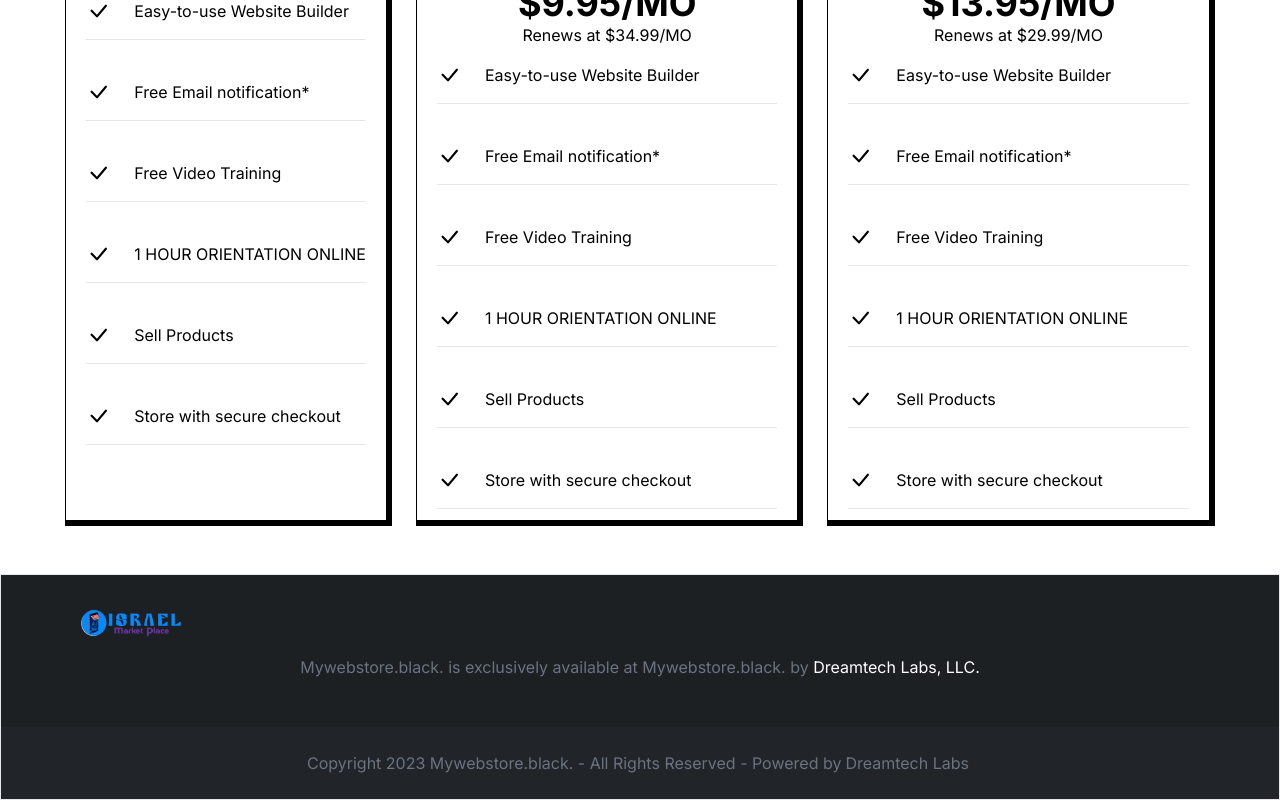
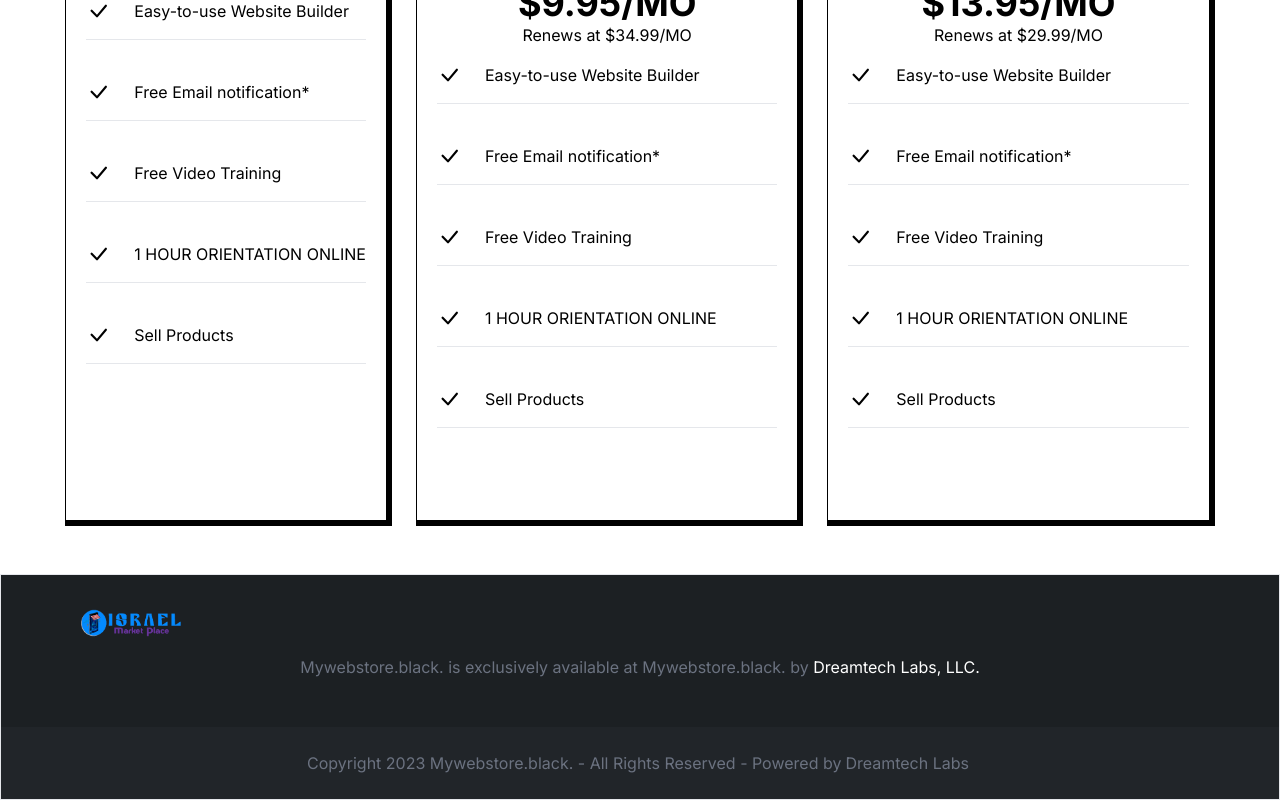
Before and after one commit to Richey24/subdomain-market-place, a Next.js app: page /pricing in a window 1280 px wide. Shown: the part 842-1642 px from the top of the page. Built offline with nearby package versions, Linux system fonts and the light colour scheme.

Commit message:
fix: pricing card

```diff
--- a/src/app/(page)/pricing/affiliate/page.tsx
+++ b/src/app/(page)/pricing/affiliate/page.tsx
@@ -27,7 +27,7 @@ export default function Affiliate() {
     {
       title: "Online Store",
       description: "Sell products and accept online payments",
-      usage: [...useage1Month, "Sell Products", "Store with secure checkout"],
+      usage: [...useage1Month, "Sell Products"],
       tag: "Monthly",
       price: "$9.95/MO",
       priceTagline: "Renews at $34.99/MO",
@@ -37,7 +37,7 @@ export default function Affiliate() {
     {
       title: "Online Store",
       description: "Sell products and accept online payments",
-      usage: [...useage1Month, "Sell Products", "Store with secure checkout"],
+      usage: [...useage1Month, "Sell Products"],
       tag: "Yearly",
       price: "$13.95/MO",
       priceTagline: "Renews at $29.99/MO",
@@ -99,13 +99,13 @@ export default function Affiliate() {
         {pricingType === "store" &&
           storePricing.map((pricing) => {
             return (
-              <PricingCard key={pricing.title} {...pricing} isMain={true} />
+              <PricingCard key={pricing.title} {...pricing} isMain={false} />
             );
           })}
         {pricingType === "service" &&
           servicePricing.map((pricing) => {
             return (
-              <PricingCard key={pricing.title} {...pricing} isMain={true} />
+              <PricingCard key={pricing.title} {...pricing} isMain={false} />
             );
           })}
       </div>
--- a/src/app/(page)/pricing/page.tsx
+++ b/src/app/(page)/pricing/page.tsx
@@ -25,7 +25,7 @@ export default function Pricing() {
     {
       title: "Free Trial",
       description: "Configure Your Online Store",
-      usage: [...useage1Month, "Sell Products", "Store with secure checkout"],
+      usage: [...useage1Month, "Sell Products"],
       price: "",
       offer: "Free",
       priceTagline: "",
@@ -37,7 +37,7 @@ export default function Pricing() {
     {
       title: "Online Store",
       description: "Sell products and accept online payments",
-      usage: [...useage1Month, "Sell Products", "Store with secure checkout"],
+      usage: [...useage1Month, "Sell Products"],
       tag: "Monthly",
       price: "$9.95/MO",
       priceTagline: "Renews at $34.99/MO",
@@ -47,7 +47,7 @@ export default function Pricing() {
     {
       title: "Online Store",
       description: "Sell products and accept online payments",
-      usage: [...useage1Month, "Sell Products", "Store with secure checkout"],
+      usage: [...useage1Month, "Sell Products"],
       tag: "Yearly",
       price: "$13.95/MO",
       priceTagline: "Renews at $29.99/MO",
@@ -60,7 +60,7 @@ export default function Pricing() {
     {
       title: "Free Trial",
       description: "Configure Your Online Service",
-      usage: [...useage1Month, "Sell  Service", "Store with secure checkout"],
+      usage: [...useage1Month, "Sell  Service"],
       price: "",
       offer: "Free",
       priceTagline: "",
```
